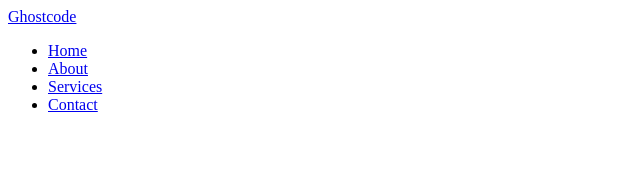
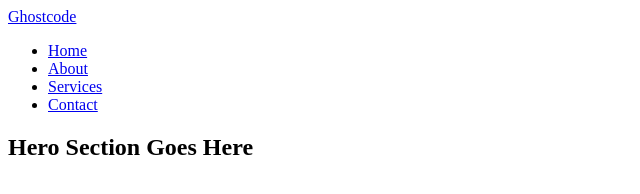
Before and after one commit to ghostcode1999/github, a plain HTML site: page index.html in a window 1280 px wide. Shown: the whole page, without its empty margins (0-640 px from the left). Drawn offline with Linux system fonts and the light colour scheme.

Commit message:
Added Hero Section

```diff
--- a/index.html
+++ b/index.html
@@ -16,5 +16,8 @@
 </ul>
   </nav>
 </header>
+<section class="hero">
+  <h1>Hero Section Goes Here</h1>
+</section>
   </body>
 </html>
```
